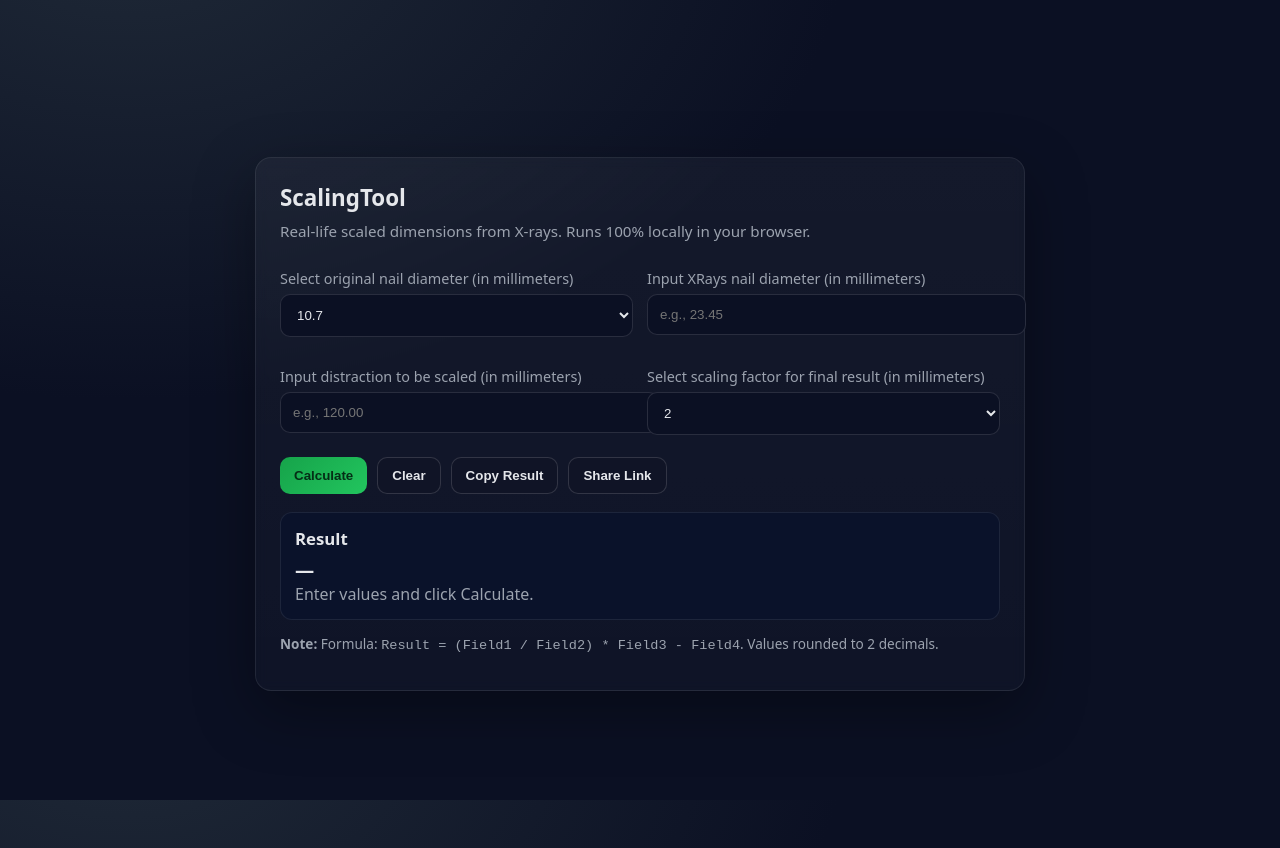
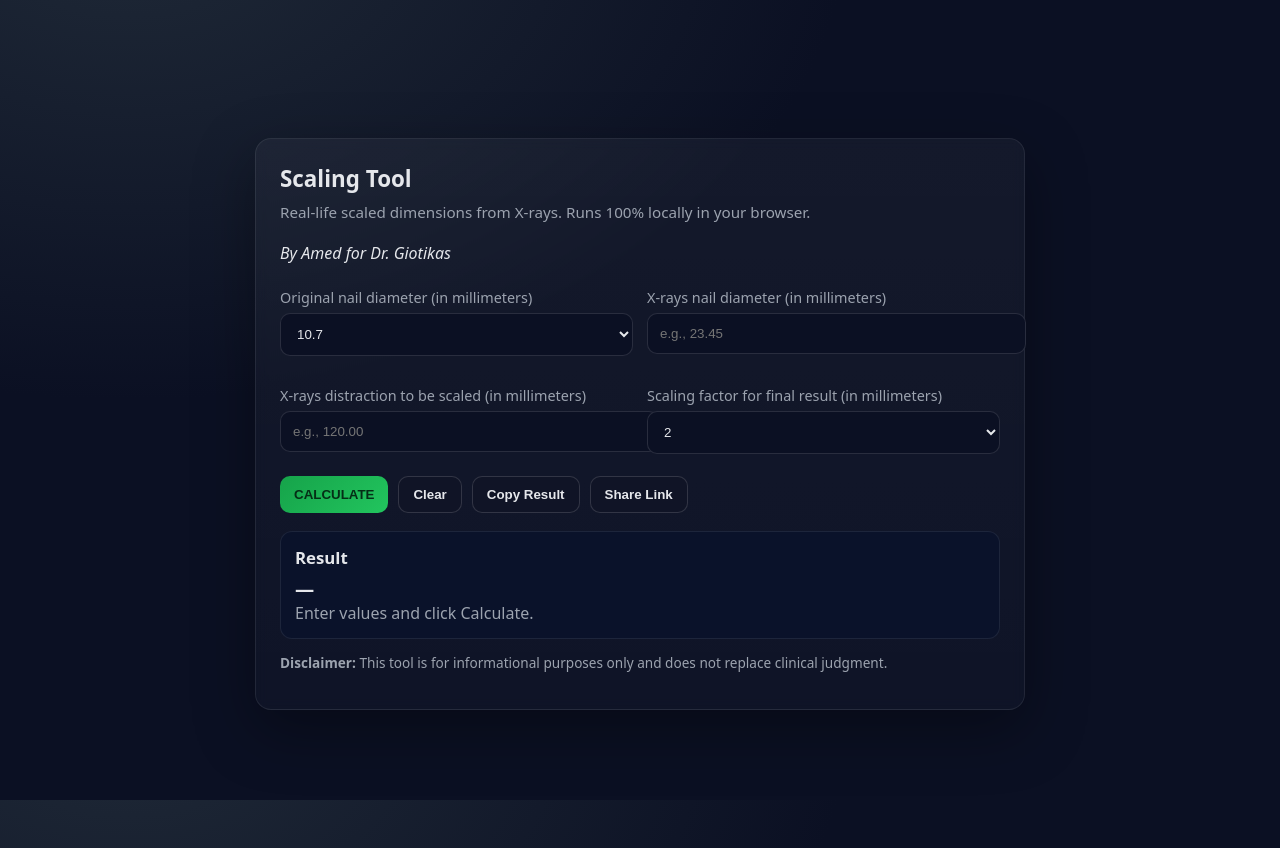
Before and after one commit to Afr92/ScalingTool, a plain HTML site: page index.html in a window 1280 px wide. Drawn offline with Linux system fonts and the light colour scheme.

Commit message:
Update index.html

```diff
--- a/index.html
+++ b/index.html
@@ -50,15 +50,16 @@
 </head>
 <body>
   <main class="card" role="main" aria-labelledby="title">
-    <h1 id="title">ScalingTool</h1>
+    <h1 id="title">Scaling Tool</h1>
     <p class="sub">Real-life scaled dimensions from X-rays. Runs 100% locally in your browser.</p>
+    <p class="byline"><em>By Amed for Dr. Giotikas</em></p>
 
     <form id="calc-form" novalidate>
       <div class="grid" aria-describedby="helper">
 
         <!-- Field 1: Select original nail diameter -->
         <div class="row">
-          <label for="f1">Select original nail diameter (in millimeters)</label>
+          <label for="f1">Original nail diameter (in millimeters)</label>
           <select id="f1" name="f1">
             <option value="10.7" selected>10.7</option>
             <option value="12.5">12.5</option>
@@ -67,19 +68,19 @@
 
         <!-- Field 2: XRays nail diameter -->
         <div class="row">
-          <label for="f2">Input XRays nail diameter (in millimeters)</label>
+          <label for="f2">X-rays nail diameter (in millimeters)</label>
           <input id="f2" name="f2" type="number" inputmode="decimal" step="0.01" min="0.01" max="100" placeholder="e.g., 23.45" required />
         </div>
 
         <!-- Field 3: Distraction to be scaled -->
         <div class="row">
-          <label for="f3">Input distraction to be scaled (in millimeters)</label>
+          <label for="f3">X-rays distraction to be scaled (in millimeters)</label>
           <input id="f3" name="f3" type="number" inputmode="decimal" step="0.01" min="0.01" max="500" placeholder="e.g., 120.00" required />
         </div>
 
         <!-- Field 4: Scaling factor for final result -->
         <div class="row">
-          <label for="f4">Select scaling factor for final result (in millimeters)</label>
+          <label for="f4">Scaling factor for final result (in millimeters)</label>
           <select id="f4" name="f4">
             <option value="0">0</option>
             <option value="1">1</option>
@@ -89,7 +90,7 @@
       </div>
 
       <div class="actions">
-        <button type="button" class="primary" id="btn-calc">Calculate</button>
+        <button type="button" class="primary" id="btn-calc">CALCULATE</button>
         <button type="reset" id="btn-reset" title="Clear all inputs">Clear</button>
         <button type="button" id="btn-copy" title="Copy result">Copy Result</button>
         <button type="button" id="btn-link" title="Share pre-filled link">Share Link</button>
@@ -102,7 +103,7 @@
       </div>
 
       <p id="helper" class="footer">
-        <strong>Note:</strong> Formula: <code>Result = (Field1 / Field2) * Field3 - Field4</code>. Values rounded to 2 decimals.
+          <strong>Disclaimer:</strong> This tool is for informational purposes only and does not replace clinical judgment.
       </p>
     </form>
   </main>
```
